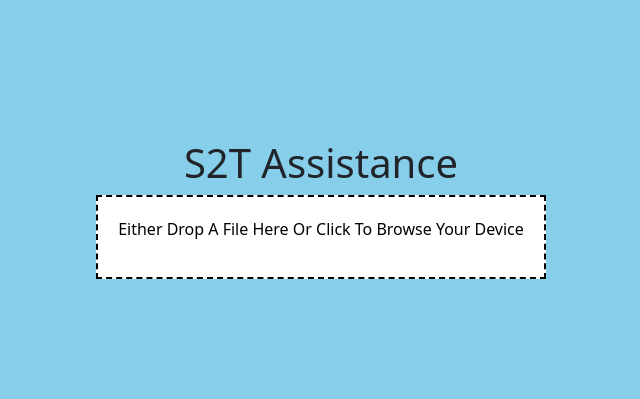
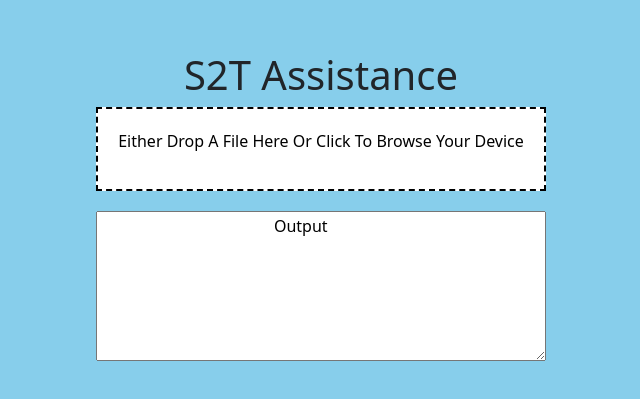
Before and after one commit to UMass-Rescue/S2T-Speech-To-Text, a React (Vite) app in the folder FrontEnd/: page / in a window 1280 px wide. Shown: the part 191-590 px from the top of the page, without its empty margins (319-959 px from the left). Built offline with nearby package versions, Linux system fonts and the light colour scheme.

Commit message:
Output Box

```diff
--- a/FrontEnd/src/AudioDropDisplay.tsx
+++ b/FrontEnd/src/AudioDropDisplay.tsx
@@ -3,6 +3,9 @@ import { useDropzone } from "react-dropzone";
 
 const AudioDropDisplay: React.FC = () => {
   const [file, setFile] = useState<File | null>(null);
+  const [outputText, setOutputText] = useState<string>(
+    "                                          Output"
+  );
 
   const onDrop = useCallback((acceptedFiles: File[]) => {
     // Assuming you only want the first audio file if multiple are dropped
@@ -83,6 +86,14 @@ const AudioDropDisplay: React.FC = () => {
           <p>File Attached: {file.name}</p>
         </div>
       )}
+
+      {/* Output Box, by using Textarea element, should allow the box to expand with longer text*/}
+      <textarea
+        value={outputText}
+        onChange={(e) => setOutputText(e.target.value)}
+        style={{ marginTop: "20px", width: "100%", height: "150px" }}
+        readOnly
+      />
     </div>
   );
 };
```
